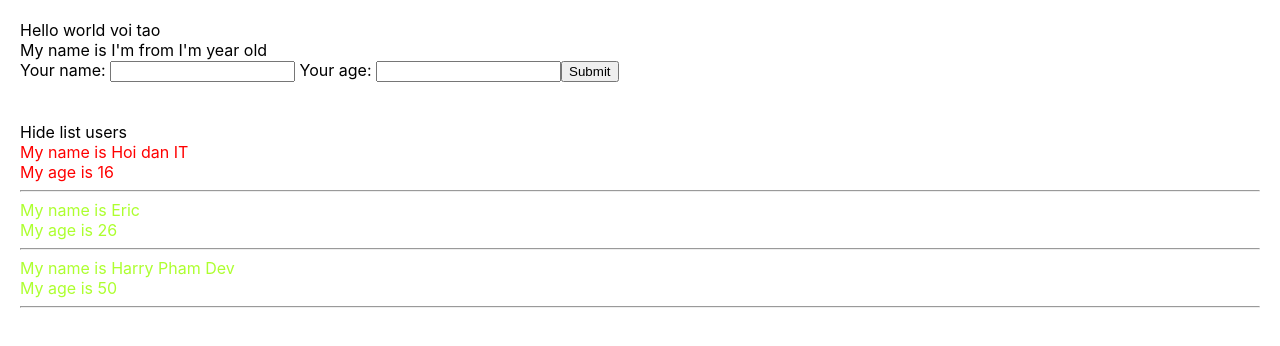
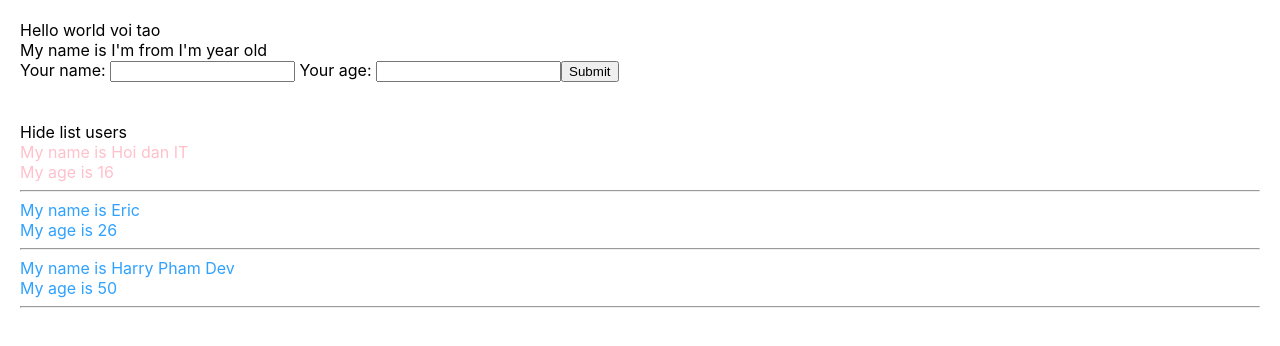
Before and after one commit to dqphuc/Hoc-react, a React (Create React App) app: page / in a window 1280 px wide. Shown: the top 346 px of the page. Built offline with nearby package versions, Linux system fonts and the light colour scheme.

Commit message:
video 27

```diff
--- a/package.json
+++ b/package.json
@@ -13,6 +13,7 @@
     "redux": "4.2.0",
     "redux-devtools-extension": "2.13.9",
     "redux-thunk": "2.4.1",
+    "sass": "1.53.0",
     "web-vitals": "2.1.4"
   },
   "scripts": {
--- a/src/App.js
+++ b/src/App.js
@@ -1,5 +1,5 @@
 import logo from "./logo.svg";
-import "./App.css";
+import "./App.scss";
 import { useDispatch, useSelector } from "react-redux";
 import { increaseCounter, decreaseCounter } from "./redux/action/counterAction";
 import MyComponent from "./components/MyComponent";
@@ -15,10 +15,6 @@
     );
   }
 }
-
-
-
-
 
 // const App = () => {
 //   const count = useSelector((state) => state.counter.count);
--- a/src/App.css
+++ b/src/App.scss
@@ -1,9 +1,4 @@
-.red{
-  color: red;
-}
-.green{
-  color: greenyellow
-}
+
 body {
   padding: 20px;
   margin: 0;
--- a/src/components/DisplayInfor.js
+++ b/src/components/DisplayInfor.js
@@ -1,4 +1,5 @@
 import React from "react";
+import './DisplayInfor.scss'
 class DisplayInfor extends React.Component {
   state = {
     isShowListUser: true,
@@ -15,7 +16,7 @@
     console.log(listUsers);
     // const lisUsers = this.props.listUsres;
     return (
-      <div>
+      <div className='display-infor-container'>
         <div>
           <span
             onClick={() => {
--- /dev/null
+++ b/src/components/DisplayInfor.scss
@@ -0,0 +1,8 @@
+.display-infor-container{
+    .red{
+        color: pink;
+      }
+      .green{
+        color: rgb(47, 161, 255)
+      }
+}
```
Also changed, not shown: 1 other file (tests, documents, lock files or other folders).
